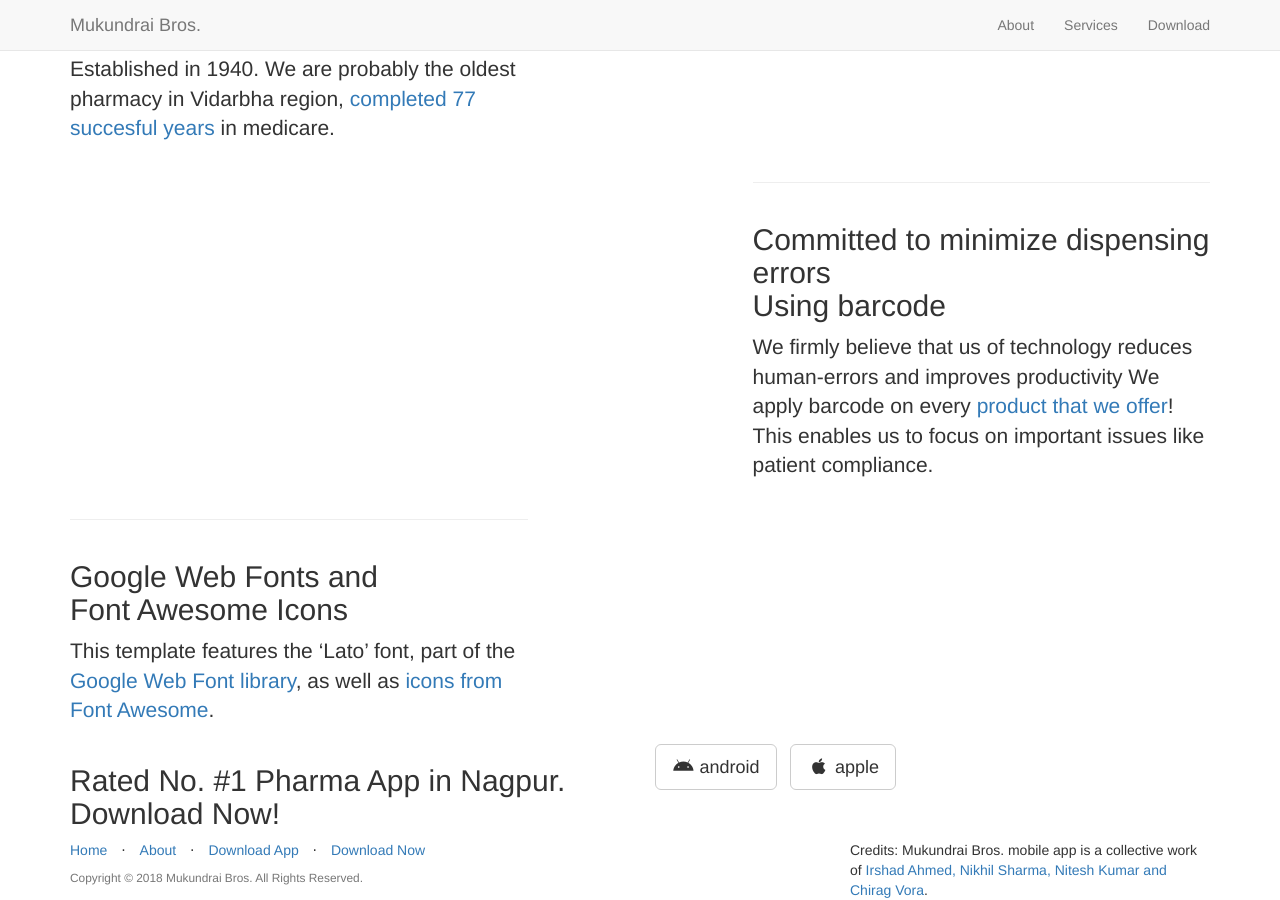
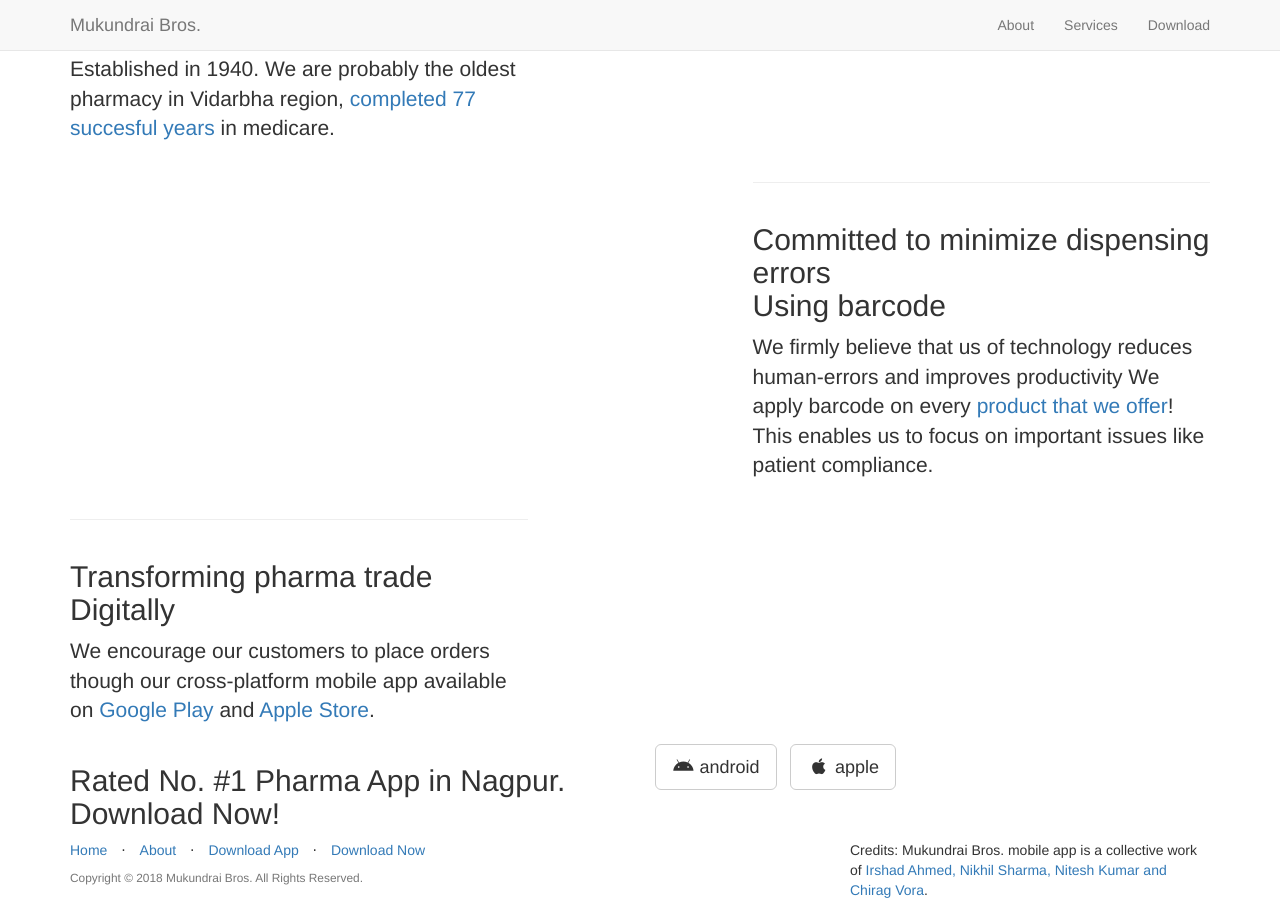
Before and after one commit to mukundraibros/mukundrai, a Jekyll site: the page built from _posts/2014-09-23-services-3.markdown, in a window 1280 px wide and 900 px high, scrolled down 595 px. Built offline with Jekyll 4.4.1, drawn with Linux system fonts in a browser that asks for light colours; nearby versions of some CDN libraries; library files that are not in the unit come from our copies; some of the changed text lies outside the part shown.

Commit message:
updated text

```diff
--- a/_posts/2014-09-23-services-3.markdown
+++ b/_posts/2014-09-23-services-3.markdown
@@ -2,7 +2,7 @@
 layout: default
 img: phones.png
 category: Services
-title: Google Web Fonts and<br>Font Awesome Icons
+title: Transforming pharma trade<br>Digitally
 description: |
 ---
-This template features the 'Lato' font, part of the [Google Web Font library](http://www.google.com/fonts), as well as [icons from Font Awesome](http://fontawesome.io).
+We encourage our customers to place orders though our cross-platform mobile app available on [Google Play](https://www.google.com/fonts) and [Apple Store](http://fontawesome.io).
```
